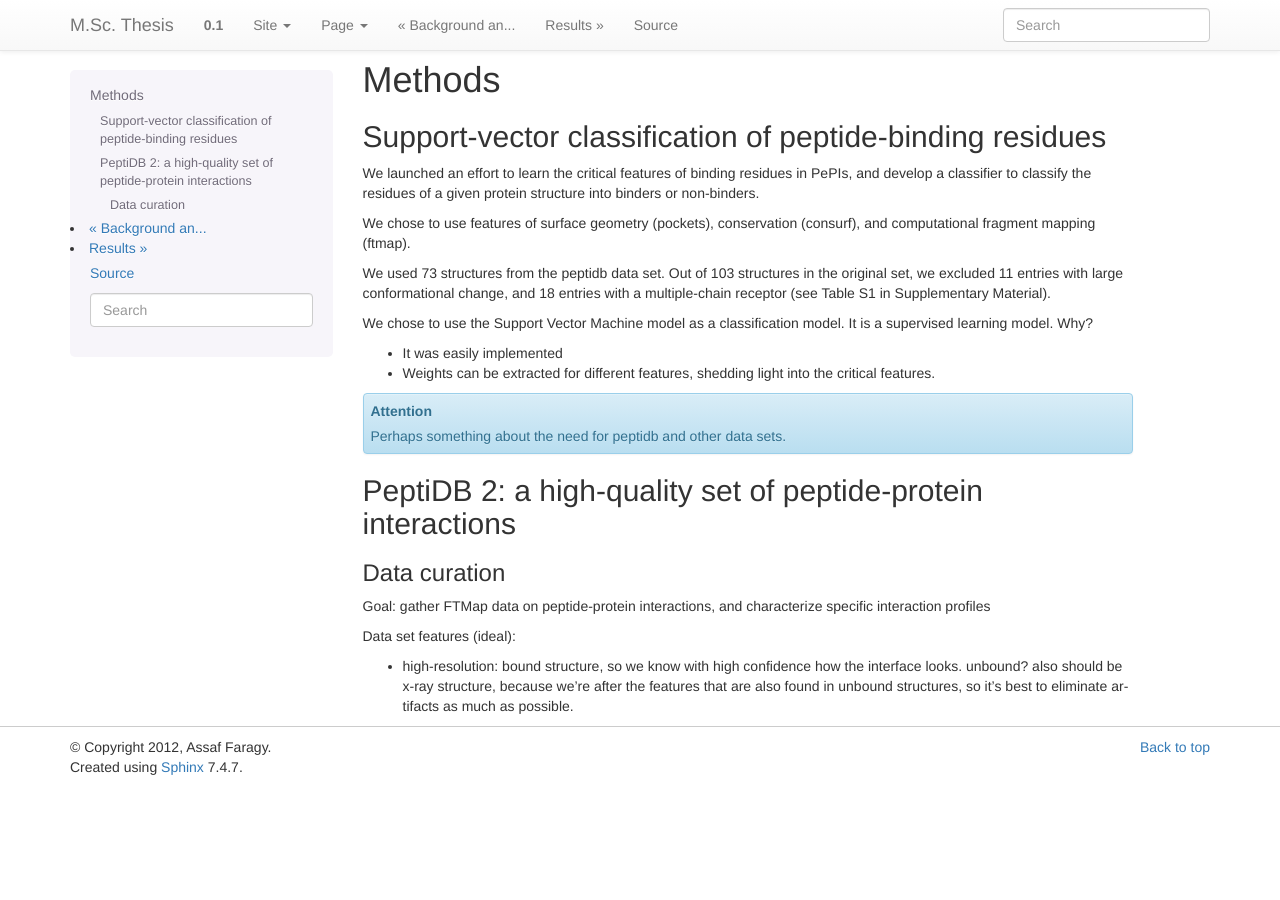
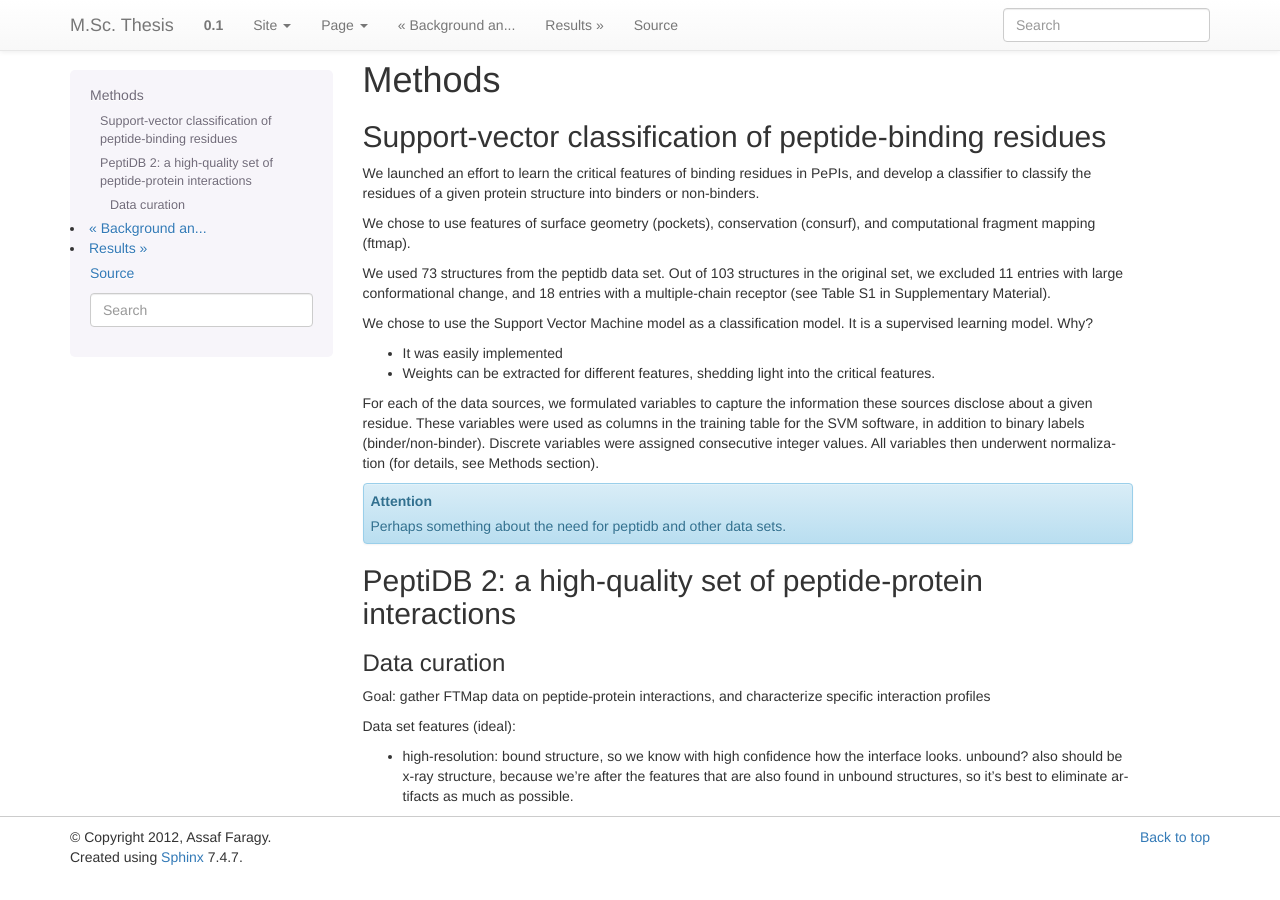
Before and after one commit to assaff/msc-thesis, a Sphinx documentation site: the page built from source/methods.rst, in a window 1280 px wide. Built offline with Sphinx 7.4.7, drawn with Linux system fonts in a browser that asks for light colours; formulas are drawn with MathJax 3.

Commit message:
moved svm feature description to methods, added a label to svm methods

```diff
--- a/source/methods.rst
+++ b/source/methods.rst
@@ -1,6 +1,8 @@
 ========
 Methods
 ========
+
+.. _methods-svm:
 
 Support-vector classification of peptide-binding residues
 ----------------------------------------------------------
@@ -26,6 +28,14 @@ Why?
   the critical features.
 
 
+For each of the data sources, we formulated variables to capture the
+information these sources disclose about a given residue.
+These variables were used as columns in the training table for the SVM
+software, in addition to binary labels (binder/non-binder).
+Discrete variables were assigned consecutive integer values.
+All variables then underwent normalization (for details, see Methods
+section).
+
 
 .. attention::
     Perhaps something about the need for peptidb and other data sets.
```
Also changed, not shown: source/results.rst (+0 -11 lines).
